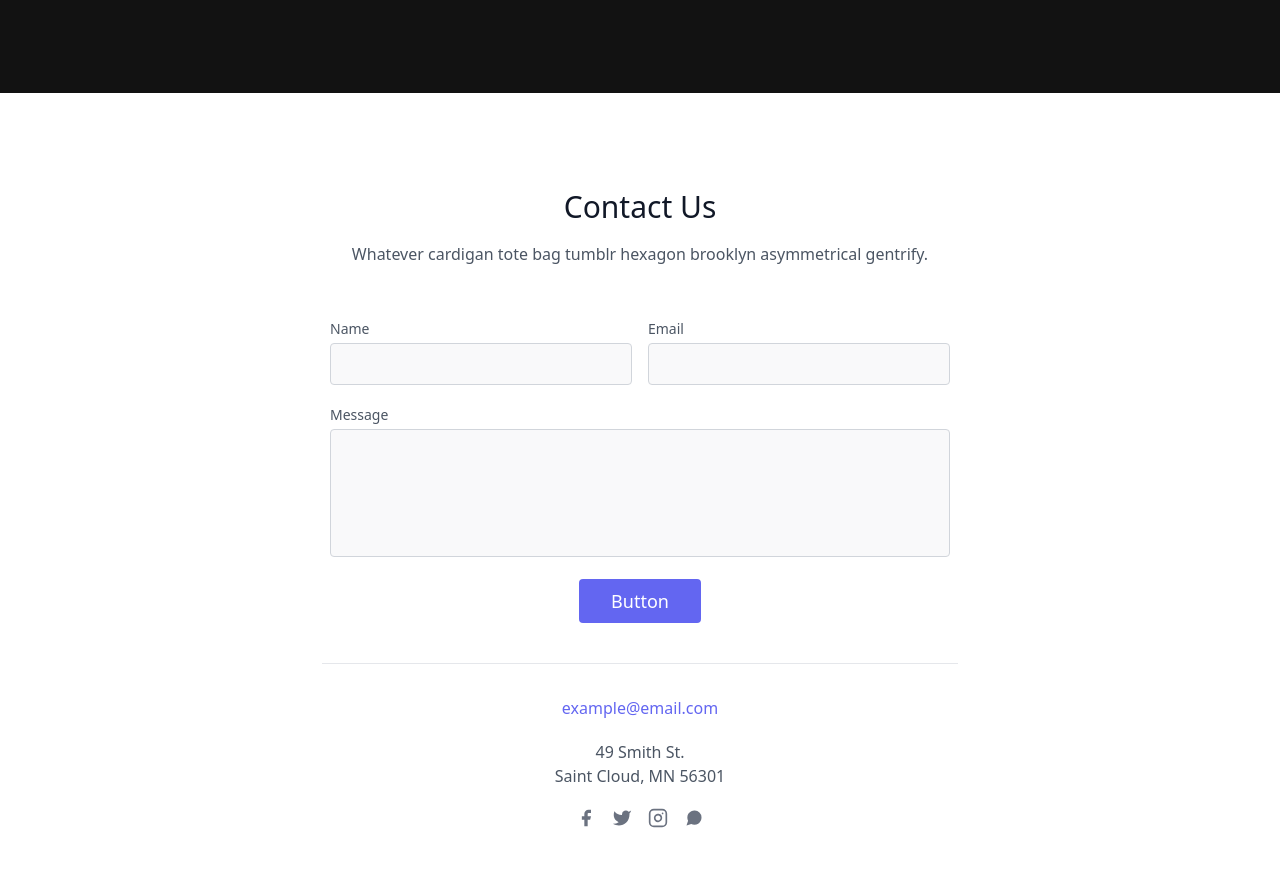
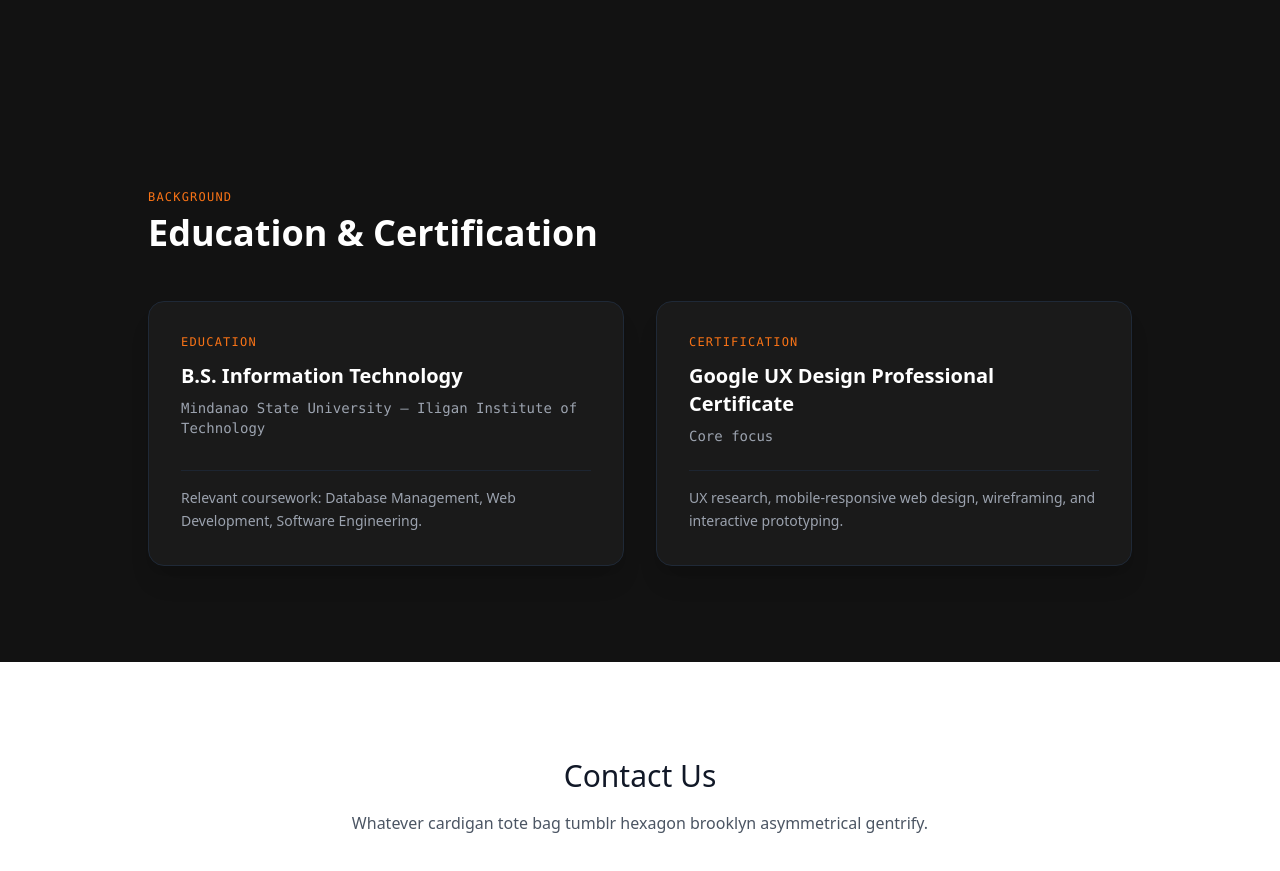
Before and after one commit to jimmylyn07/jimmylyn07.github.io, a website: page index.html in a window 1280 px wide. Shown: the part 2931-3802 px from the top of the page. Drawn offline with nearby package versions, Linux system fonts and the light colour scheme; files that its build step writes are made by us from their sources.

Commit message:
added background section

```diff
--- a/index.html
+++ b/index.html
@@ -356,6 +356,62 @@
   </div>
 </section>
 
+<section id="background" class="bg-[#121212] text-gray-300 body-font py-24">
+  <div class="container mx-auto px-5 max-w-5xl">
+
+    <!-- Section Header -->
+    <div class="flex flex-col text-left w-full mb-12">
+      <span class="text-xs font-mono uppercase tracking-widest text-orange-500 mb-2">Background</span>
+      <h1 class="sm:text-4xl text-3xl font-bold title-font text-white">Education & Certification</h1>
+    </div>
+
+    <!-- 2 Column Grid for Cards -->
+    <div class="grid grid-cols-1 md:grid-cols-2 gap-8">
+
+      <!-- Education Card -->
+      <div class="bg-[#1a1a1a] border border-gray-800 rounded-2xl p-8 shadow-xl flex flex-col justify-between">
+        <div>
+          <div class="text-xs font-mono uppercase tracking-widest text-orange-500 mb-3">
+            Education
+          </div>
+          <h2 class="text-xl text-white font-bold mb-2">
+            B.S. Information Technology
+          </h2>
+          <p class="text-sm font-mono text-gray-400 mb-6">
+            Mindanao State University &mdash; Iligan Institute of Technology
+          </p>
+        </div>
+        <div>
+          <p class="text-sm text-gray-400 leading-relaxed border-t border-gray-800/80 pt-4">
+            Relevant coursework: Database Management, Web Development, Software Engineering.
+          </p>
+        </div>
+      </div>
+
+      <!-- Certification Card -->
+      <div class="bg-[#1a1a1a] border border-gray-800 rounded-2xl p-8 shadow-xl flex flex-col justify-between">
+        <div>
+          <div class="text-xs font-mono uppercase tracking-widest text-orange-500 mb-3">
+            Certification
+          </div>
+          <h2 class="text-xl text-white font-bold mb-2">
+            Google UX Design Professional Certificate
+          </h2>
+          <p class="text-sm font-mono text-gray-400 mb-6">
+            Core focus
+          </p>
+        </div>
+        <div>
+          <p class="text-sm text-gray-400 leading-relaxed border-t border-gray-800/80 pt-4">
+            UX research, mobile-responsive web design, wireframing, and interactive prototyping.
+          </p>
+        </div>
+      </div>
+
+    </div>
+  </div>
+</section>
+
 
 <section id="contact" class="text-gray-600 body-font relative">
   <div class="container px-5 py-24 mx-auto">
```
